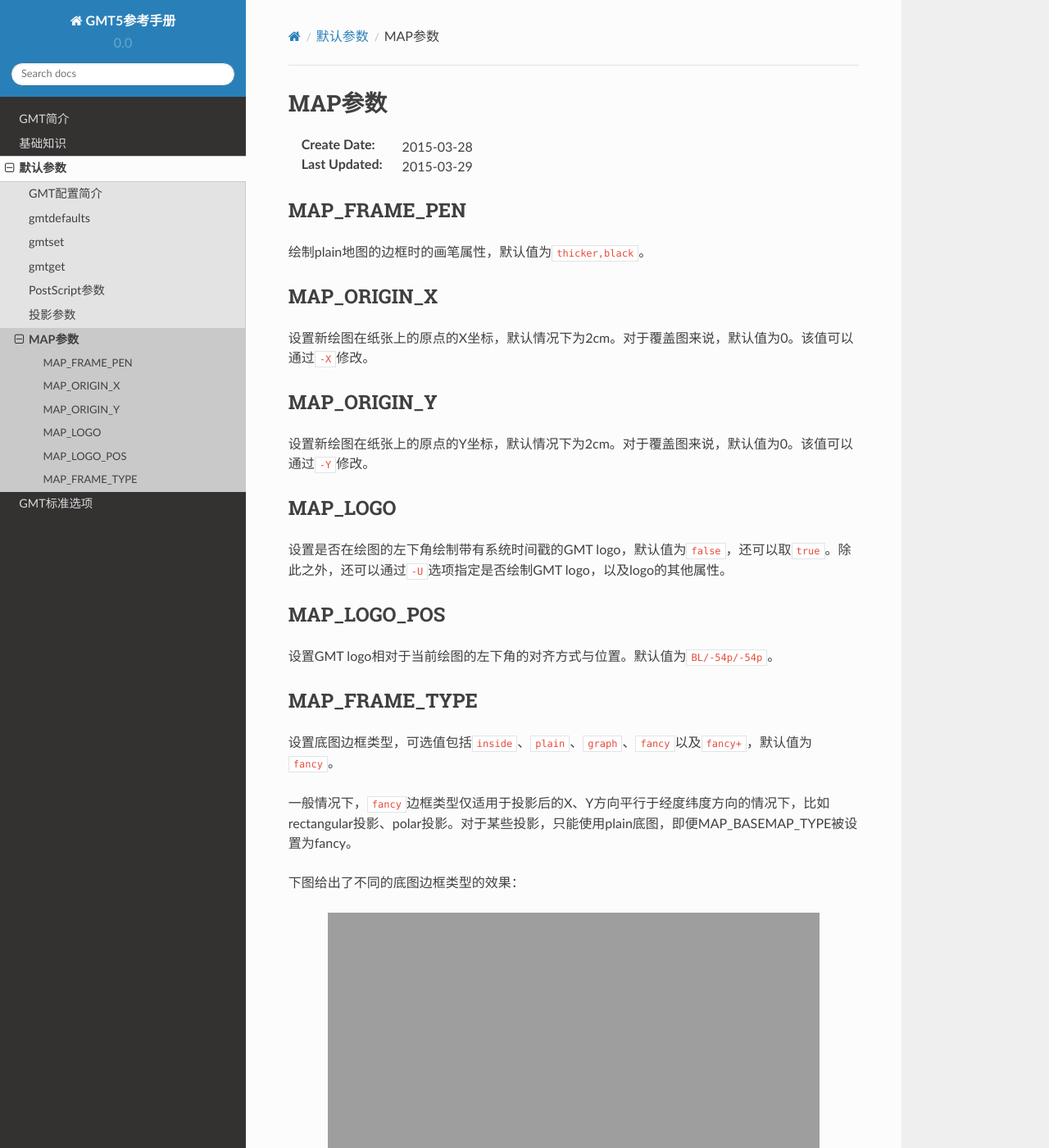
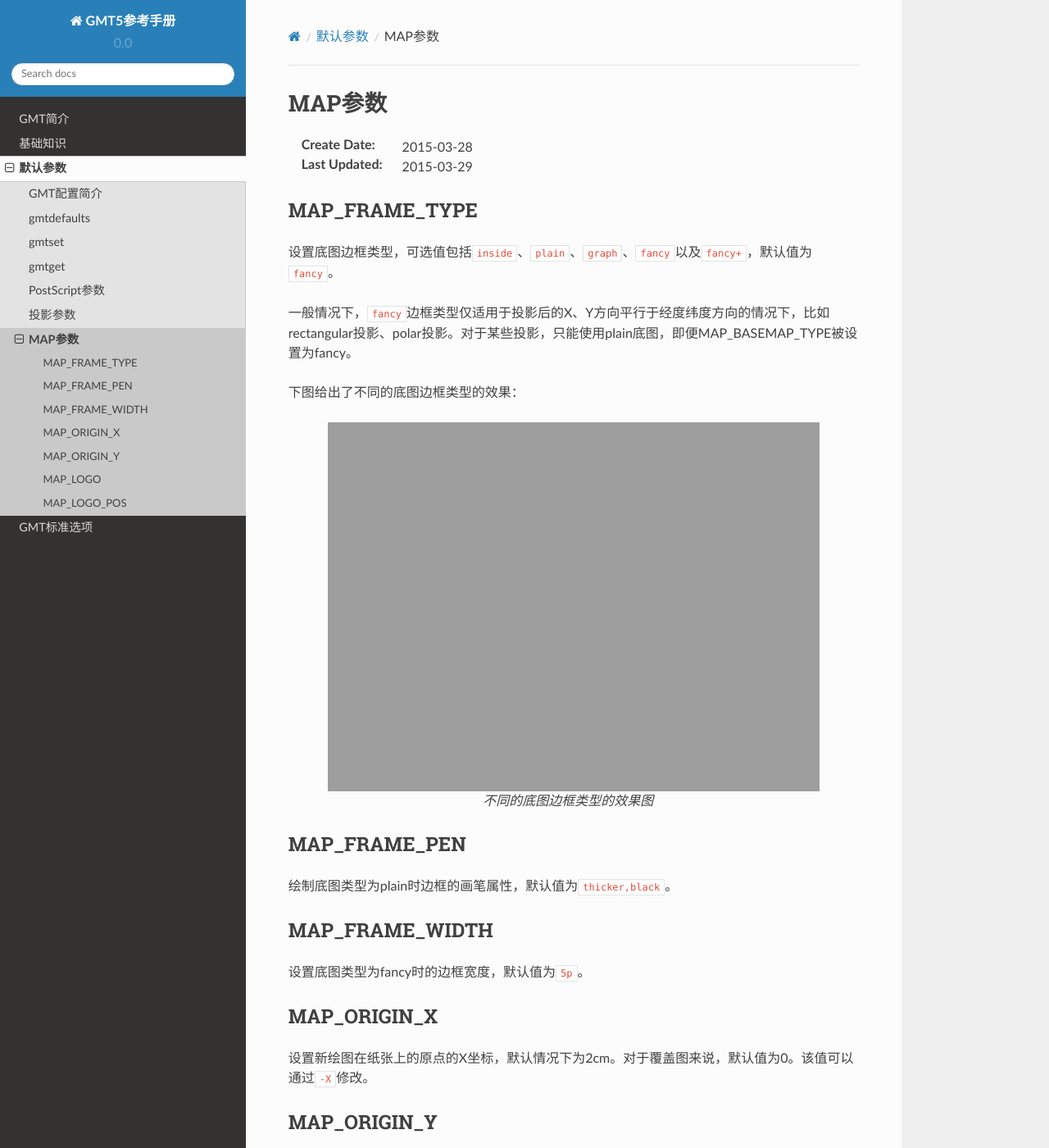
Before and after one commit to seisman/GMT5_Docs, a Sphinx documentation site: the page built from source/map-paramaters.rst, in a window 1280 px wide and 1400 px high. Shown: the whole window at 82% size. Built offline with Sphinx 7.4.7 and the Read the Docs theme 2.0.0, drawn with Linux system fonts in a browser that asks for light colours.

Commit message:
调整顺序

```diff
--- a/source/map-paramaters.rst
+++ b/source/map-paramaters.rst
@@ -6,12 +6,34 @@ MAP参数
 :Create Date: 2015-03-28
 :Last Updated: 2015-03-29
 
+MAP_FRAME_TYPE
+--------------
+
+设置底图边框类型，可选值包括\ ``inside``\ 、\ ``plain``\ 、\ ``graph``\ 、\ ``fancy``\ 以及\ ``fancy+``\ ，默认值为\ ``fancy``\。
+
+一般情况下，\ ``fancy``\ 边框类型仅适用于投影后的X、Y方向平行于经度纬度方向的情况下，比如rectangular投影、polar投影。对于某些投影，只能使用plain底图，即便MAP_BASEMAP_TYPE被设置为fancy。
+
+下图给出了不同的底图边框类型的效果：
+
+.. figure:: /images/map_basemap_type.*
+   :width: 600px
+   :align: center
+
+   不同的底图边框类型的效果图
+
 .. _MAP_FRAME_PEN:
 
 MAP_FRAME_PEN
 -------------
 
-绘制plain地图的边框时的画笔属性，默认值为\ ``thicker,black``\ 。
+绘制底图类型为plain时边框的画笔属性，默认值为\ ``thicker,black``\ 。
+
+.. _MAP_FRAME_WIDTH:
+
+MAP_FRAME_WIDTH
+---------------
+
+设置底图类型为fancy时的边框宽度，默认值为\ ``5p``\ 。
 
 .. _MAP_ORIGIN_X:
 
@@ -42,18 +64,3 @@ MAP_LOGO_POS
 设置GMT logo相对于当前绘图的左下角的对齐方式与位置。默认值为\ ``BL/-54p/-54p``\ 。
 
 .. _MAP_FRAME_TYPE:
-
-MAP_FRAME_TYPE
---------------
-
-设置底图边框类型，可选值包括\ ``inside``\ 、\ ``plain``\ 、\ ``graph``\ 、\ ``fancy``\ 以及\ ``fancy+``\ ，默认值为\ ``fancy``\。
-
-一般情况下，\ ``fancy``\ 边框类型仅适用于投影后的X、Y方向平行于经度纬度方向的情况下，比如rectangular投影、polar投影。对于某些投影，只能使用plain底图，即便MAP_BASEMAP_TYPE被设置为fancy。
-
-下图给出了不同的底图边框类型的效果：
-
-.. figure:: /images/map_basemap_type.*
-   :width: 600px
-   :align: center
-
-   不同的底图边框类型的效果图
```
